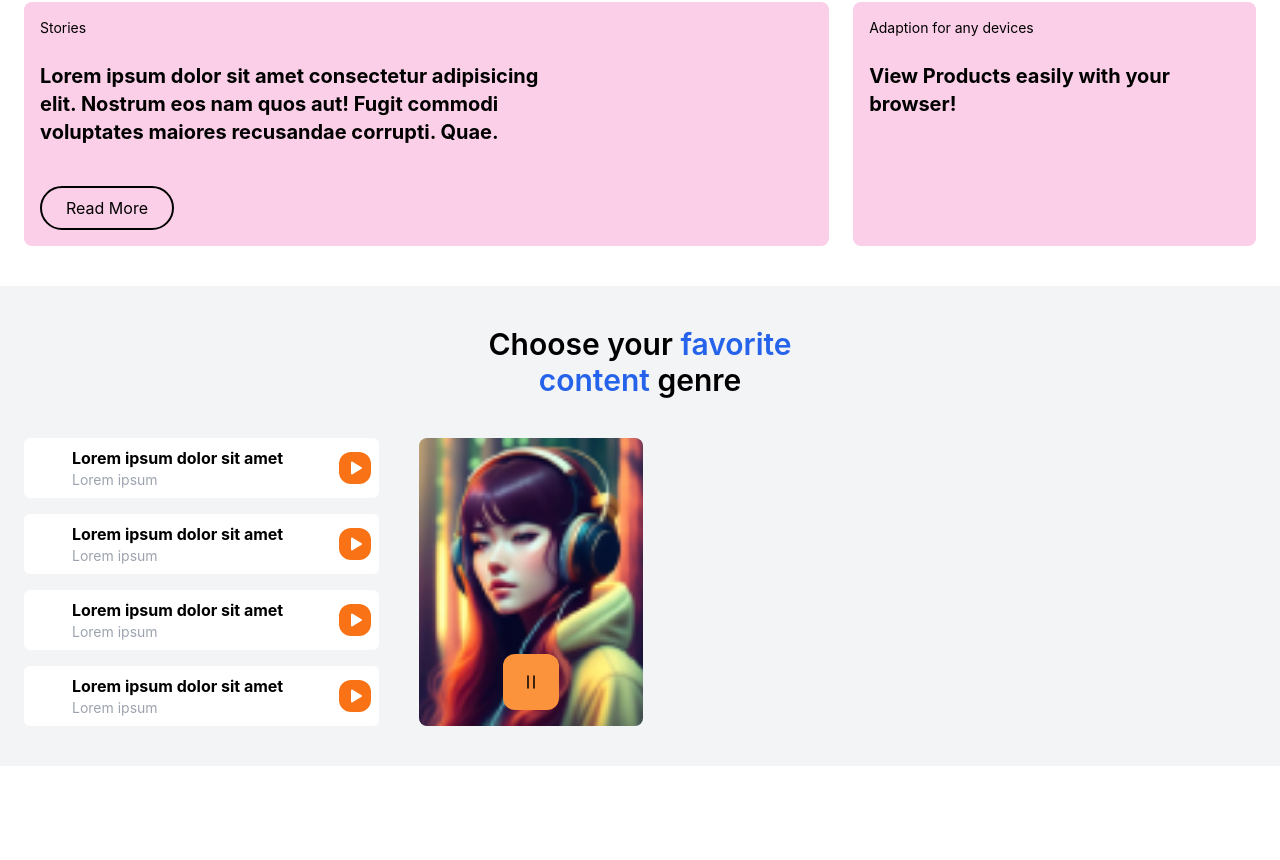
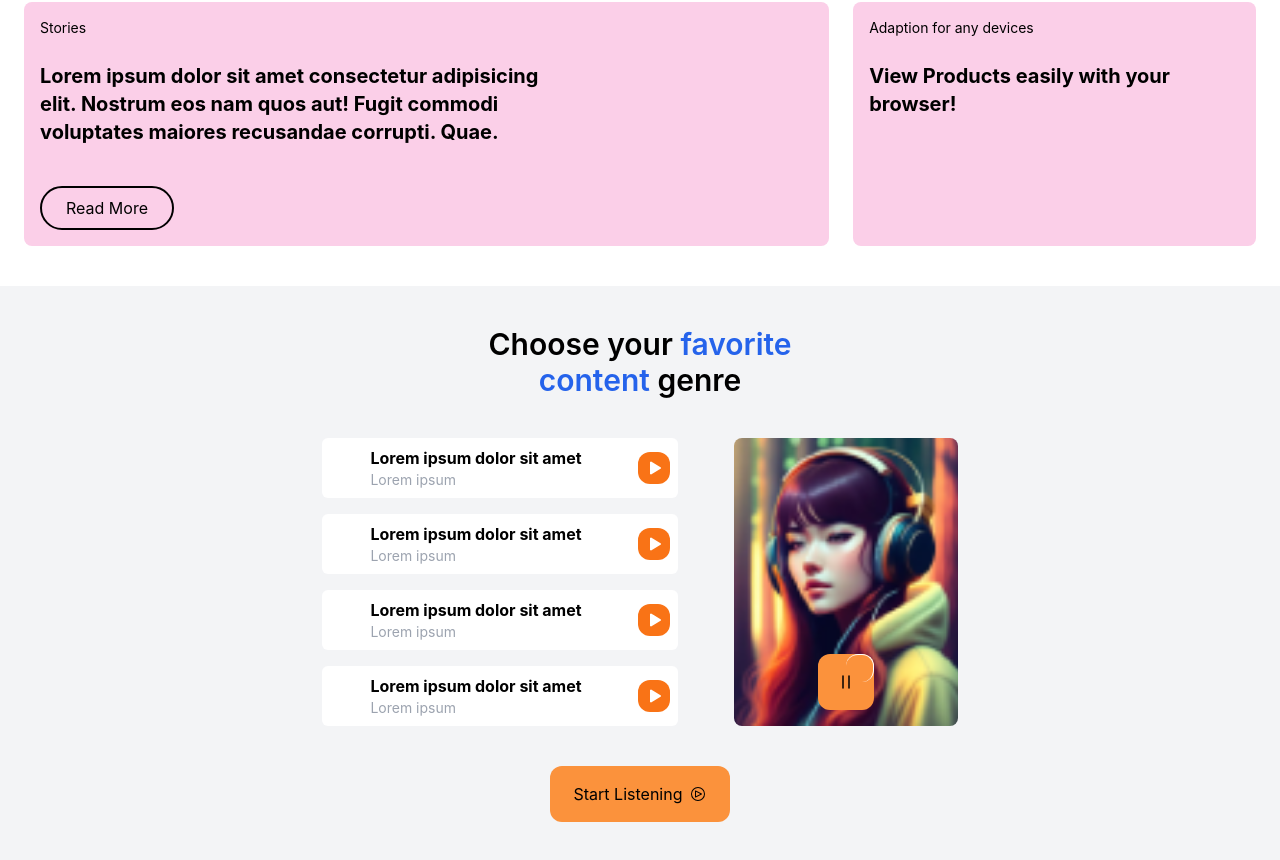
Before and after one commit to danilodavid521/retailor_watch_content, a React (Create React App) app: page / in a window 1280 px wide. Shown: the part 3450-4310 px from the top of the page. Before the commit the page ends 4216 px from the top, so only its background shows below. Built offline with nearby package versions, Linux system fonts and the light colour scheme.

Commit message:
feat: added action button and finish this section

```diff
--- a/src/components/FavoriteContent.tsx
+++ b/src/components/FavoriteContent.tsx
@@ -13,17 +13,23 @@ export default function FavoriteContent() {
       <div>
 
       </div>
-      <div className="audio-player flex">
-        <div className='flex flex-col gap-4 mr-10'>
+      <div className="audio-player flex justify-center mb-10">
+        <div className='flex flex-col gap-4 mr-14'>
           <AudioPlayerCard />
           <AudioPlayerCard />
           <AudioPlayerCard />
           <AudioPlayerCard />
         </div>
         <div className='flex flex-col justify-end items-center p-4 bg-cover bg-no-repeat bg-center w-56 rounded-lg' style={{ backgroundImage: `url(${SongThumnail})` }}>
-          <svg className='play-btn p-4 bg-orange-400 box-content rounded-xl relative' xmlns="http://www.w3.org/2000/svg" width="24" height="24" viewBox="0 0 16 16"><path fill="currentColor" d="M6 3.5a.5.5 0 0 1 .5.5v8a.5.5 0 0 1-1 0V4a.5.5 0 0 1 .5-.5zm4 0a.5.5 0 0 1 .5.5v8a.5.5 0 0 1-1 0V4a.5.5 0 0 1 .5-.5z" /></svg>
+          <div className='play-btn p-4 bg-orange-400 box-content rounded-xl relative'>
+            <svg xmlns="http://www.w3.org/2000/svg" width="24" height="24" viewBox="0 0 16 16"><path fill="currentColor" d="M6 3.5a.5.5 0 0 1 .5.5v8a.5.5 0 0 1-1 0V4a.5.5 0 0 1 .5-.5zm4 0a.5.5 0 0 1 .5.5v8a.5.5 0 0 1-1 0V4a.5.5 0 0 1 .5-.5z" /></svg>
+          </div>
         </div>
       </div>
+      <button className='bg-orange-400 px-6 py-4 mx-auto rounded-xl flex justify-center items-center gap-2'>
+        <span>Start Listening</span>
+        <svg xmlns="http://www.w3.org/2000/svg" width='16px' height='16px' viewBox="0 0 32 32"><path fill="currentColor" d="M11 23a1 1 0 0 1-1-1V10a1 1 0 0 1 1.447-.894l12 6a1 1 0 0 1 0 1.788l-12 6A1.001 1.001 0 0 1 11 23Zm1-11.382v8.764L20.764 16Z" /><path fill="currentColor" d="M16 4A12 12 0 1 1 4 16A12 12 0 0 1 16 4m0-2a14 14 0 1 0 14 14A14 14 0 0 0 16 2Z" /></svg>
+      </button>
     </div>
   )
 }
```
